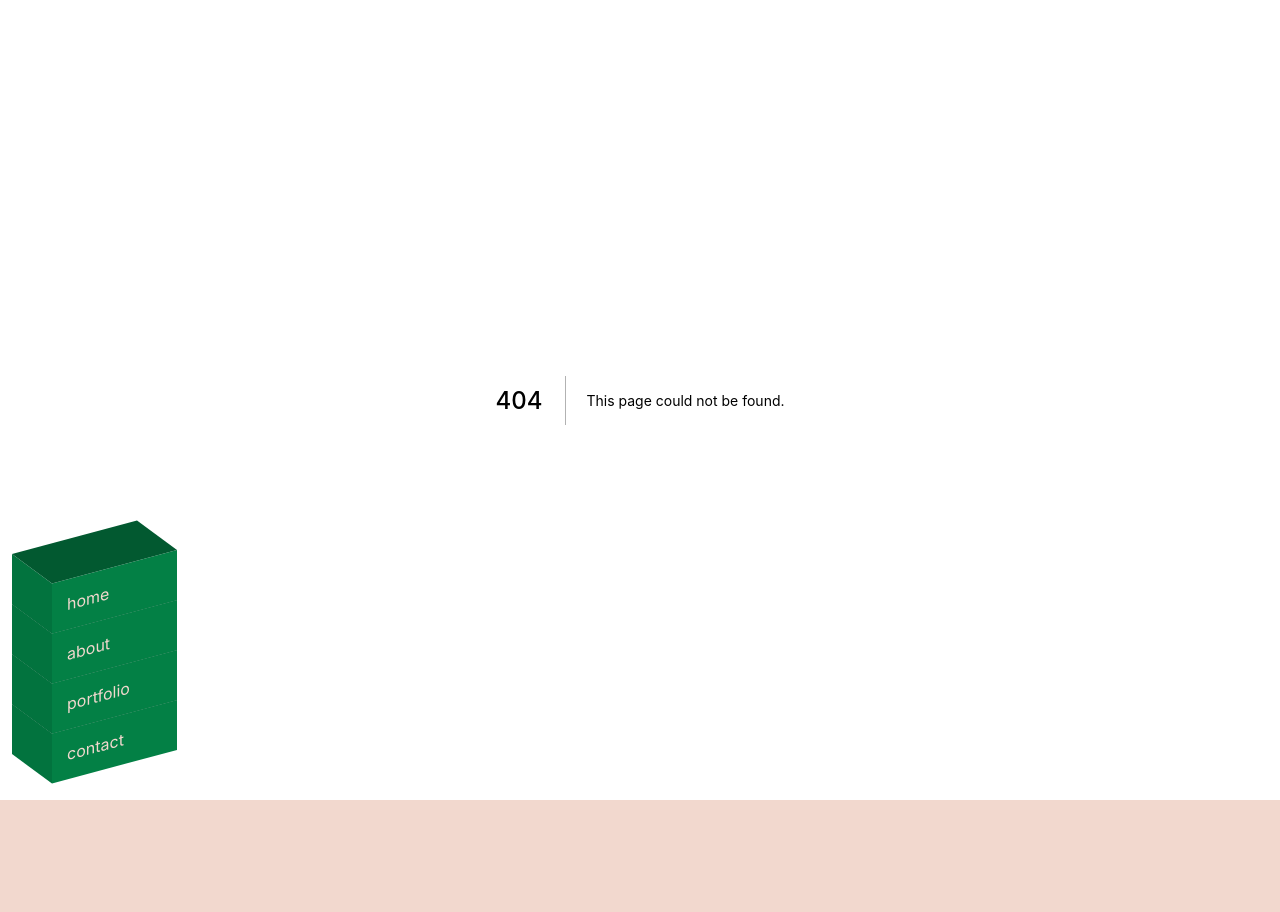
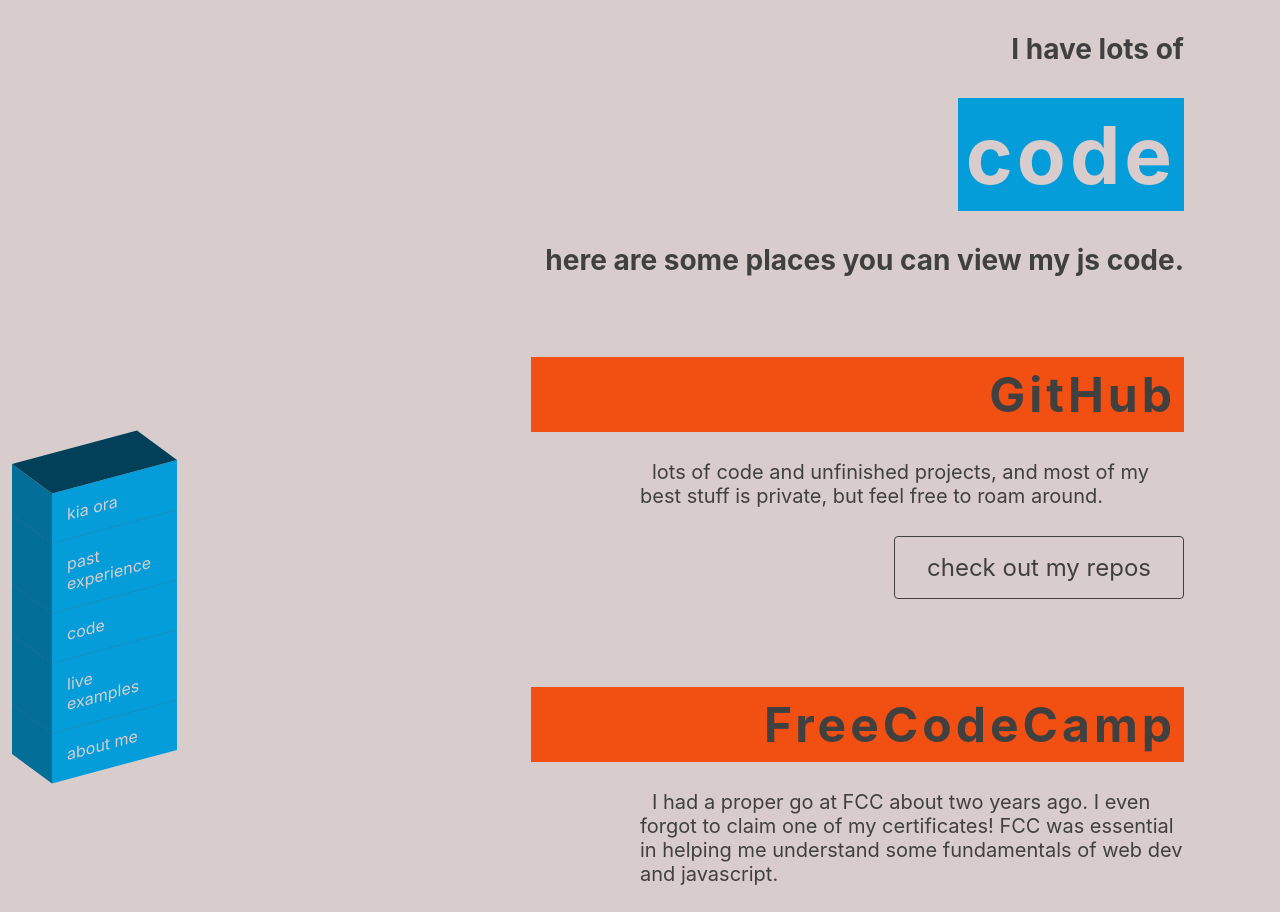
Before and after one commit to Phillip-D-Shields/react-portfolio, a Next.js app: page /code in a window 1280 px wide. Before the commit this address had no page. Shown: the top 912 px of the page. Before the commit the page ends 800 px from the top, so only its background shows below. Built offline with nearby package versions, Linux system fonts and the light colour scheme.

Commit message:
overhaul into genia digi cv format

```diff
--- a/components/largeNavbar.js
+++ b/components/largeNavbar.js
@@ -19,22 +19,22 @@
   position: relative;
   list-style: none;
   width: 125px;
-  background:#038045;
+  background:#049DD9;
   padding: 15px;
   transition: 0.5s;
-  color: #F2D8CE;
+  color: #D9CCCC;
   display: flex;
 
   &:hover {
-    background: #F23D3D;
+    background: #F23005;
     transform: translateX(30px);
-    color: #33311A;
+    color:#404040;
 
     &:before {
-      background: #B32D2D;
+      background: #B32404;
     }
     &:after {
-      background: #731D1D;
+      background: #731702;
     }
   }
 
@@ -45,7 +45,7 @@
     left: -40px;
     width: 40px;
     height: 100%;
-    background:  #02733E;
+    background:  #036F99;
     transform-origin: right;
     transform: skewY(45deg);
     transition: 0.5s;
@@ -58,7 +58,7 @@
     left: 0;
     width: 100%;
     height: 40px;
-    background: #025930;
+    background: #024059;
     transform-origin: bottom;
     transform: skewX(45deg);
     transition: 0.5s;
@@ -84,25 +84,32 @@
 
         <StyledLi style={{ zIndex: 4 }}>
           <Link href="/">
-            home
+            kia ora
           </Link>{" "}
         </StyledLi>
 
         <StyledLi style={{ zIndex: 3 }}>
-          <Link href="/about">
-            about
+          <Link href="/past">
+            past
+            experience
           </Link>{" "}
         </StyledLi>
 
         <StyledLi style={{ zIndex: 2 }}>
-          <Link href="/portfolio">
-            portfolio
+          <Link href="/code">
+            code
           </Link>{" "}
         </StyledLi>
 
         <StyledLi style={{ zIndex: 1 }}>
-          <Link href="/contact">
-            contact
+          <Link href="/live">
+            live examples
+          </Link>{" "}
+        </StyledLi>
+
+        <StyledLi style={{ zIndex: 0 }}>
+          <Link href="/about">
+            about me
           </Link>{" "}
         </StyledLi>
 
--- a/components/layout.js
+++ b/components/layout.js
@@ -4,7 +4,6 @@
 const DisplayContainer = styled.div`
   padding: 0;
   margin: 0;
-  height: 100%;
 `;
 
 export default function Layout({children}) {
--- /dev/null
+++ b/components/linkButton.js
@@ -0,0 +1,24 @@
+import React from 'react'
+import styled from 'styled-components'
+
+const StyledLinkBtn = styled.a`
+
+    cursor: pointer;
+    font-size: 1.5rem;
+    padding: 1rem 2rem;
+    margin: .5rem 0;
+    border-radius: 0.25rem;
+    border: .05rem solid #404040;
+    background: #D9CCCC;
+    color: #404040;
+    transition: all 0.5s ease;
+
+    &:hover {
+        background: #404040;
+        color: #D9CCCC;
+    }
+
+`;
+
+export const LinkButton = ({url, text}) =>
+    <StyledLinkBtn href={url} >{text}</StyledLinkBtn>
--- /dev/null
+++ b/pages/code.js
@@ -0,0 +1,95 @@
+import styled from "styled-components";
+import { LinkButton } from "../components/linkButton";
+
+const CodeDisplay = styled.div`
+  /* height: 100%; */
+  width: 90%;
+  padding: 2rem;
+  margin: auto;
+  display: flex;
+  flex-direction: column;
+  justify-content: center;
+  align-items: flex-end;
+  color: #404040;
+  text-align: right;
+
+  h2 {
+    font-size: 1.75rem;
+  }
+
+  h1 {
+    font-size: 5rem;
+    margin: 2rem 0;
+    padding: 0.5rem;
+    background: #049dd9;
+    color: #d9cccc;
+    letter-spacing: 0.25rem;
+  }
+
+  p {
+    text-indent: 0.75rem;
+    font-size: 1.25rem;
+    width: 50%;
+    text-align: left;
+  }
+
+  h3 {
+    width: 60%;
+    font-size: 3rem;
+    margin: 5rem 0 0.5rem 0;
+    padding: 0.5rem;
+    background: #f24f13;
+    color: #404040;
+    letter-spacing: 0.25rem;
+  }
+`;
+
+export default function Code() {
+  return (
+    <CodeDisplay>
+      <h2>I have lots of</h2>
+      <h1>code</h1>
+      <h2>here are some places you can view my js code.</h2>
+
+      <h3>GitHub</h3>
+      <p>
+        lots of code and unfinished projects, and most of my best stuff is
+        private, but feel free to roam around.
+      </p>
+
+      <LinkButton
+        url="https://github.com/Phillip-D-Shields"
+        text="check out my repos"
+      />
+
+      <h3>FreeCodeCamp</h3>
+      <p>
+        I had a proper go at FCC about two years ago. I even forgot to claim one
+        of my certificates! FCC was essential in helping me understand some
+        fundamentals of web dev and javascript.
+      </p>
+      <LinkButton
+        url="https://www.freecodecamp.org/certification/phillip-d-shields/javascript-algorithms-and-data-structures"
+        text="js certificate"
+      />
+
+      <LinkButton
+        url="https://www.freecodecamp.org/certification/phillip-d-shields/responsive-web-design"
+        text="responsive web certificate"
+      />
+
+      <h3>Exercism</h3>
+      <p>
+        This website saved my sanity during lockdown and really helped me
+        develop my js knowledge. I had almost forgotten about this website,
+        compiling material for this helped remind me. Time to start on some more
+        exercises! Maybe add in a dash of typescript!
+      </p>
+
+      <LinkButton
+        url="https://exercism.org/profiles/Phillip-D-Shields/solutions"
+        text="my solutions"
+      />
+    </CodeDisplay>
+  );
+}
--- a/styles/globals.css
+++ b/styles/globals.css
@@ -4,8 +4,7 @@
   margin: 0;
   font-family: -apple-system, BlinkMacSystemFont, Segoe UI, Roboto, Oxygen,
     Ubuntu, Cantarell, Fira Sans, Droid Sans, Helvetica Neue, sans-serif;
-  height: 100vh;
-  background: #F2D8CE;
+  background: #D9CCCC;
 }
 
 h1,h2,h3 {
```
Also changed, not shown: pages/index.js (+7 -15 lines), pages/past.js (added, +73 -0 lines), 2 other files (tests, documents, lock files or other folders).
